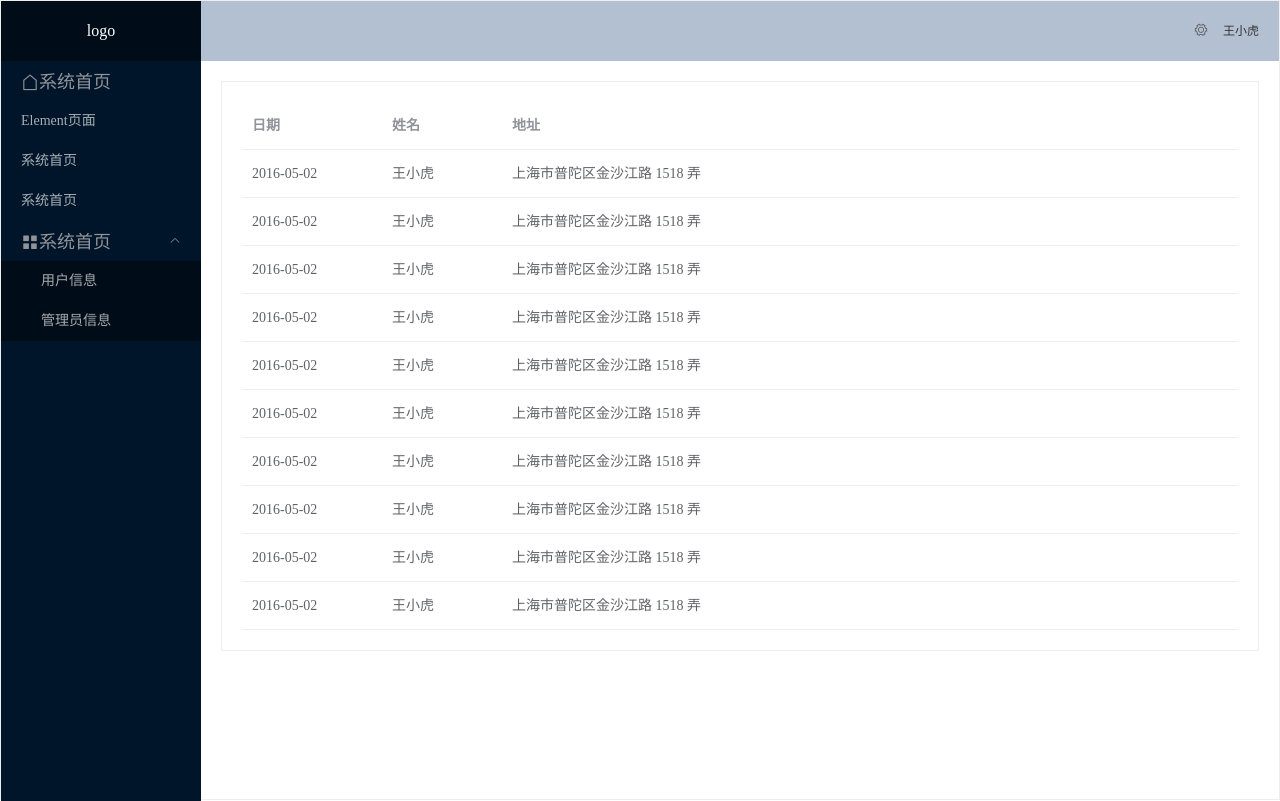
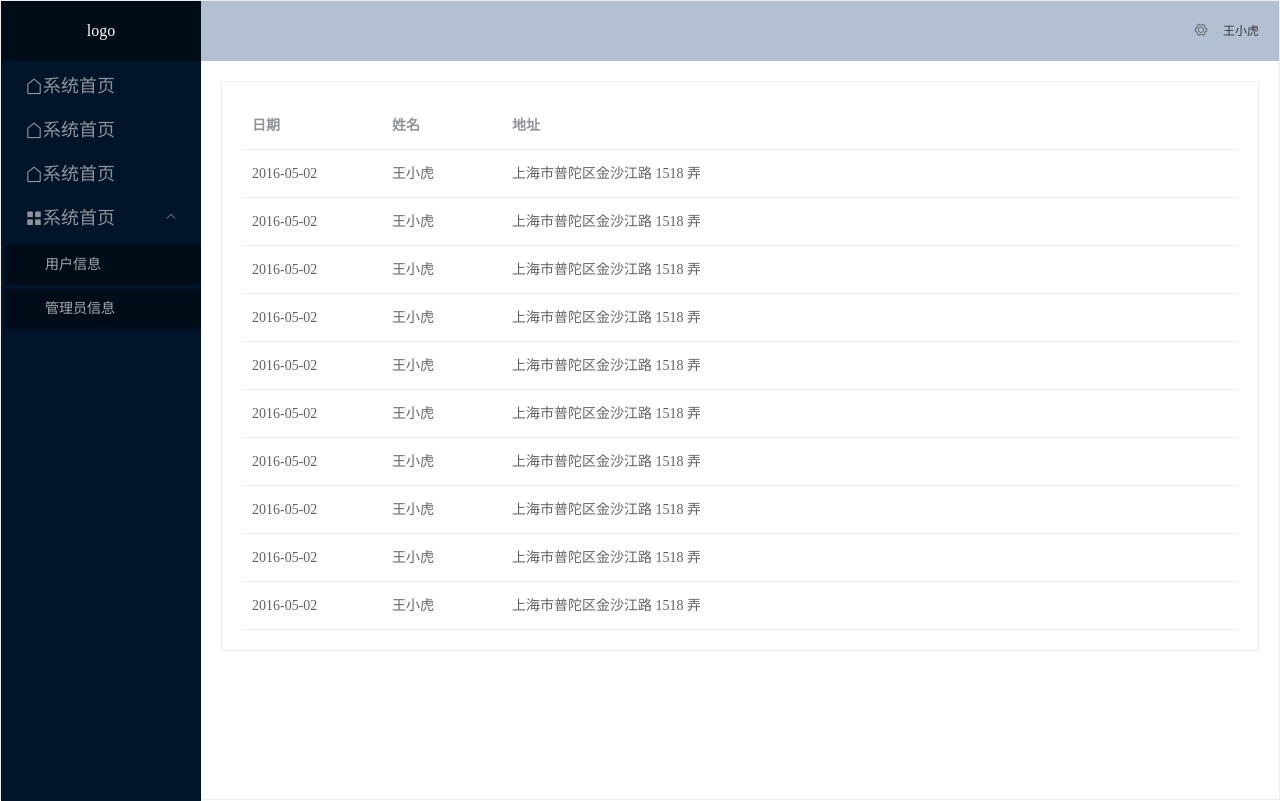
Before and after one commit to YanJun1024/elementui, a Vue app: page / in a window 1280 px wide. Both pictures are taken after a click on the element "系统首页". Built offline with nearby package versions, Linux system fonts and the light colour scheme.

Commit message:
2032-09-17

```diff
--- a/src/App.vue
+++ b/src/App.vue
@@ -14,13 +14,21 @@
             </i>
           </template>
         </el-menu-item>
-        <el-menu-item index="/element"> Element页面</el-menu-item>
-        <el-menu-item>
-          系统首页
+        <el-menu-item index="/element">
+          <template>
+            <i class="el-icon-house">
+              <span>系统首页</span>
+            </i>
+          </template>
         </el-menu-item>
-        <el-menu-item>
-          系统首页
+        <el-menu-item index="/2">
+          <template>
+            <i class="el-icon-house">
+              <span>系统首页</span>
+            </i>
+          </template>
         </el-menu-item>
+
         <el-submenu index="/submenu">
           <template slot="title">
             <i class="el-icon-menu">
@@ -30,7 +38,7 @@
           <el-menu-item index="/submenu">
             用户信息
           </el-menu-item>
-          <el-menu-item>
+          <el-menu-item index="/submenu2">
             管理员信息
           </el-menu-item>
         </el-submenu>
@@ -113,10 +121,25 @@ body {
 .el-menu-item {
   height: 40px !important;
   line-height: 40px !important;
+  margin: 4px !important;
 }
 
 .el-submenu__title {
   height: 40px !important;
   line-height: 40px !important;
+  margin: 4px !important;
+}
+
+.el-submenu .el-menu-item {
+  height: 40px !important;
+  line-height: 40px !important;
+  margin: 4px !important;
+}
+
+.el-submenu .el-menu-item.is-active {
+  height: 50px;
+  line-height: 50px;
+  padding: 0 45px;
+  min-width: 24px;
 }
 </style>
```
